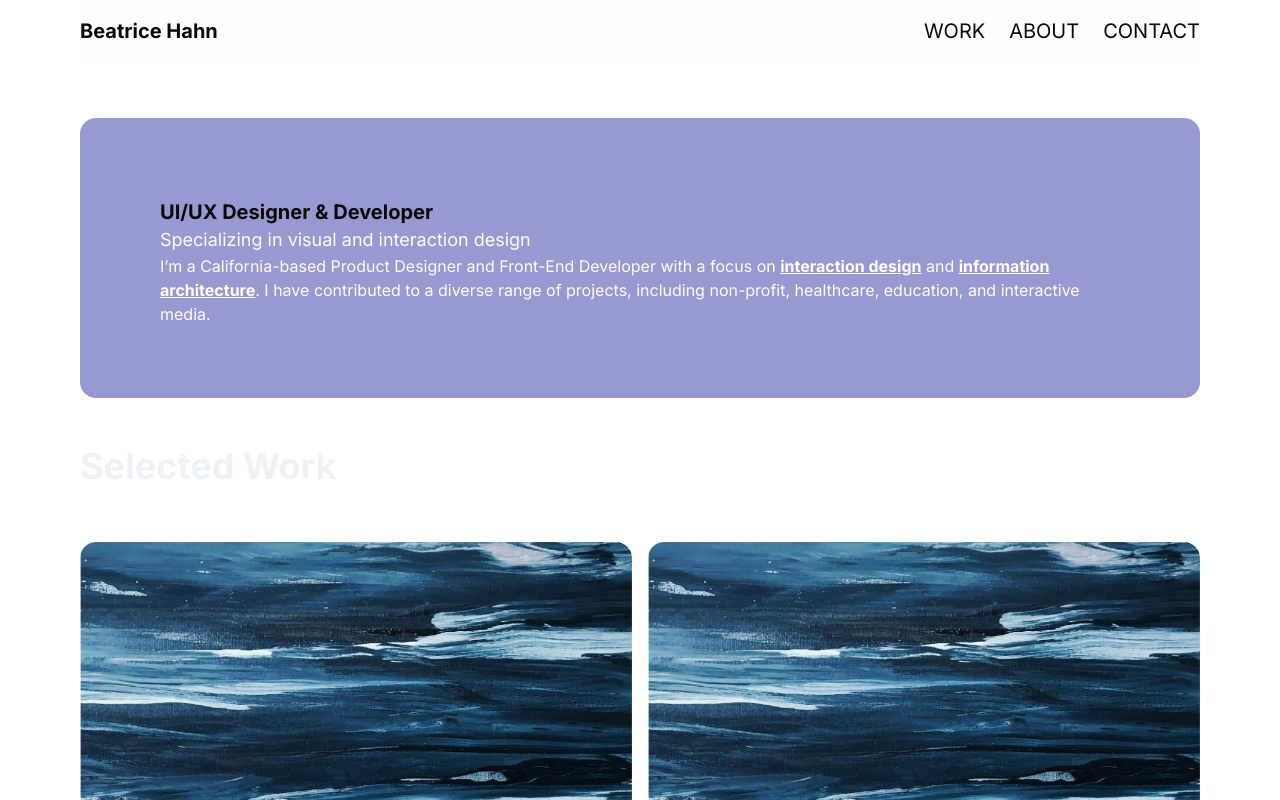
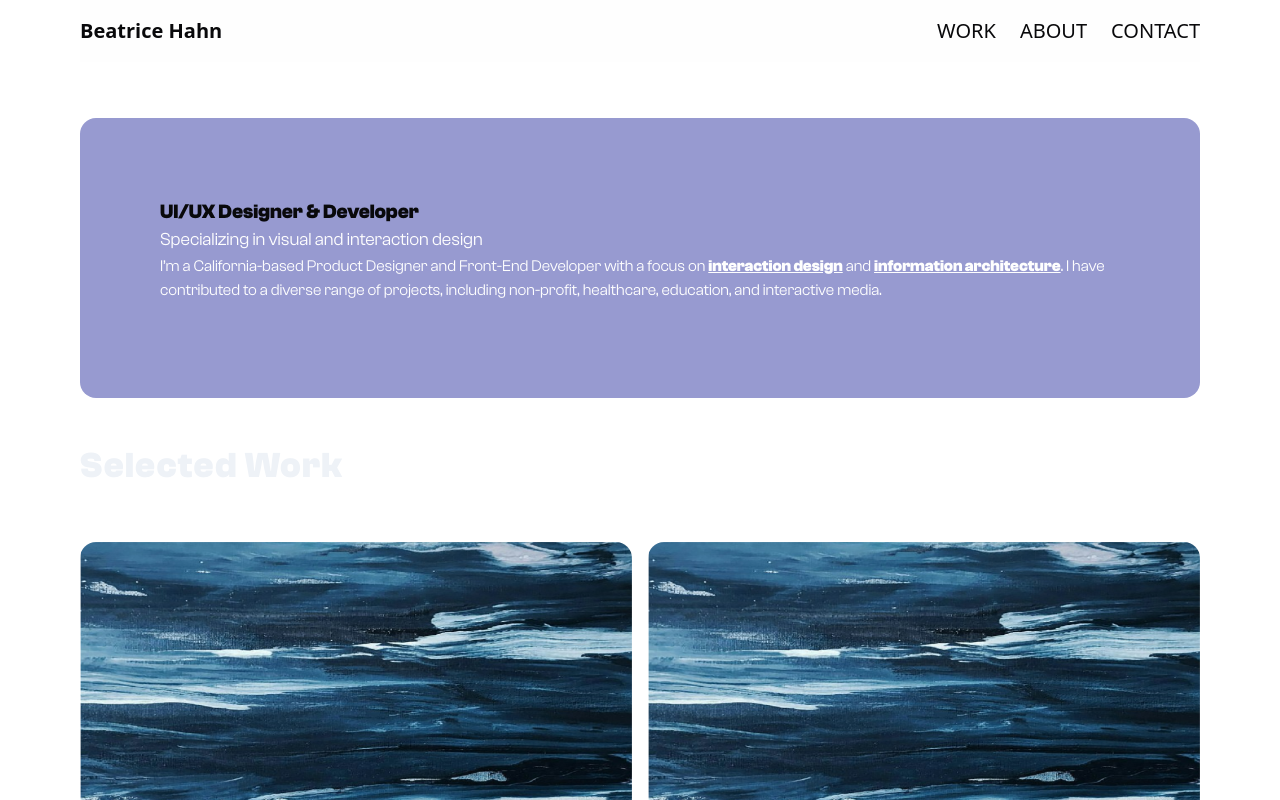
Before and after one commit to beatricehahn/nextjs-portfolio, a Next.js app: page / in a window 1280 px wide. Shown: the top 800 px of the page. Built offline with nearby package versions, Linux system fonts and the light colour scheme.

Commit message:
Use clash grotesk as main font

```diff
--- a/app/globals.css
+++ b/app/globals.css
@@ -88,3 +88,45 @@
     background: linear-gradient(90deg, #161a31 0%, #06091f 100%);
   }
 }
+
+h1 {
+  font-family: var(--font-clash);
+  font-weight: 700;
+  font-size: 40px;
+  letter-spacing: 0.04em;
+}
+
+h2 {
+  font-family: var(--font-clash);
+  font-weight: 600;
+  font-size: 32px;
+}
+
+h3 {
+  font-family: var(--font-clash);
+  font-weight: 600;
+  font-size: 24px;
+}
+
+h4 {
+  font-family: var(--font-clash);
+  font-weight: 600;
+  font-size: 20px;
+}
+
+h5 {
+  font-family: var(--font-clash);
+  font-weight: 500;
+  font-size: 16px;
+}
+
+h6 {
+  font-family: var(--font-clash);
+  font-weight: 500;
+  font-size: 12px;
+}
+
+p {
+  font-family: var(--font-clash);
+  font-weight: 400;
+}
--- a/app/layout.tsx
+++ b/app/layout.tsx
@@ -1,5 +1,7 @@
 import type { Metadata } from "next";
 import { Inter } from "next/font/google";
+import localfont from "next/font/local";
+
 import { Navbar } from "@/components/Navbar";
 //import { FloatingNav} from "@/components/ui/FloatingNavbar";
 import { navItems } from "@/data";
@@ -7,6 +9,52 @@ import { Footer } from "@/components/organisms/Footer";
 import "./globals.css";
 
 const inter = Inter({ subsets: ["latin"] });
+
+const clash = localfont({
+    src: [
+      {
+        path: "../public/fonts/clash-grotesk/ClashGrotesk-Regular.woff2",
+        weight: "400",
+        style: "normal"
+      },
+      {
+        path: "../public/fonts/clash-grotesk/ClashGrotesk-Regular.woff",
+        weight: "400",
+        style: "normal"
+      },
+      {
+        path: "../public/fonts/clash-grotesk/ClashGrotesk-Medium.woff2",
+        weight: "500",
+        style: "normal"
+      },
+      {
+        path: "../public/fonts/clash-grotesk/ClashGrotesk-Medium.woff",
+        weight: "500",
+        style: "normal"
+      },
+      {
+        path: "../public/fonts/clash-grotesk/ClashGrotesk-Semibold.woff2",
+        weight: "600",
+        style: "normal"
+      },
+      {
+        path: "../public/fonts/clash-grotesk/ClashGrotesk-Semibold.woff",
+        weight: "600",
+        style: "normal"
+      },
+      {
+        path: "../public/fonts/clash-grotesk/ClashGrotesk-Bold.woff2",
+        weight: "700",
+        style: "normal"
+      },
+      {
+        path: "../public/fonts/clash-grotesk/ClashGrotesk-Bold.woff",
+        weight: "700",
+        style: "normal"
+      },
+    ],
+    variable: "--font-clash"
+})
 
 export const metadata: Metadata = {
   title: "Beatrice Hahn",
@@ -20,7 +68,7 @@ export default function RootLayout({
 }>) {
   return (
     <html lang="en">
-      <body className={inter.className}>
+      <body className={ `${clash.variable} inter.className` }>
         <Navbar />
         {children}
         <Footer />
--- a/tailwind.config.ts
+++ b/tailwind.config.ts
@@ -26,6 +26,9 @@ const config = {
       },
     },
     extend: {
+      fontFamily: {
+        clash:["var(--font-clash"]
+      },
       colors: {
         black: {
           DEFAULT: "#2F2F2F",
```
